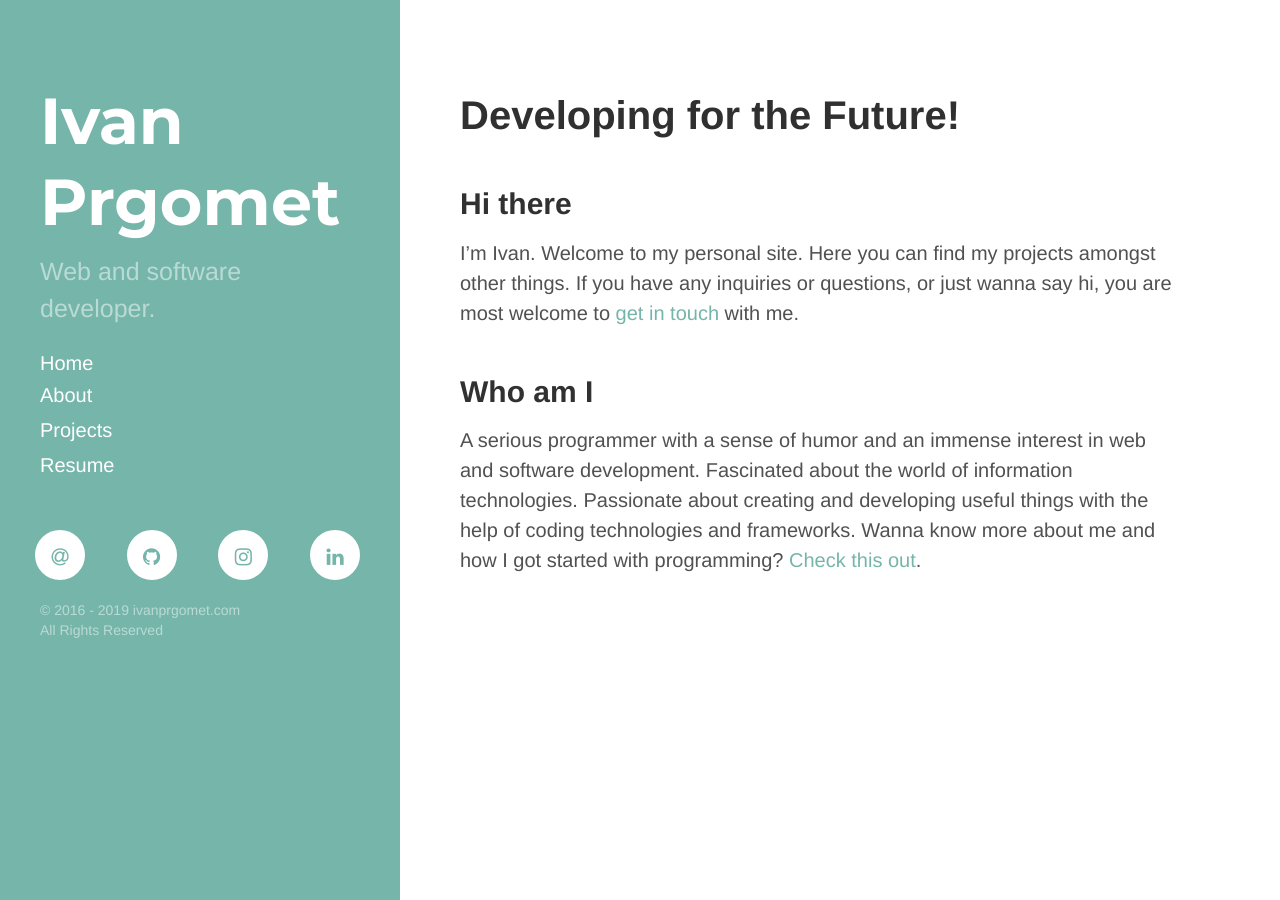
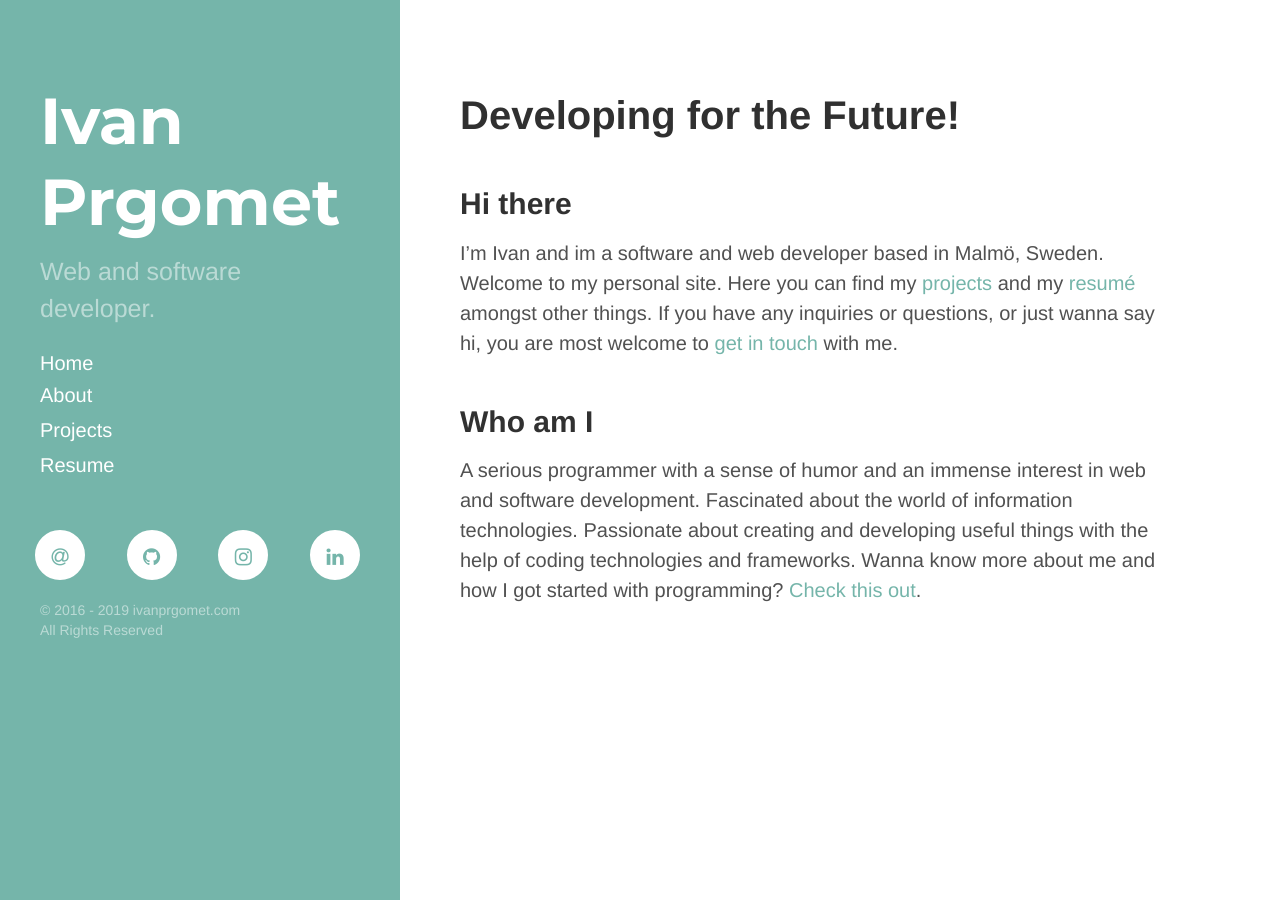
Before and after one commit to ivanprgomet-ip/ivanprgomet-ip.github.io, a Jekyll site: the page built from index.md, in a window 1280 px wide. Built offline with Jekyll 4.4.1, drawn with Linux system fonts in a browser that asks for light colours; nearby versions of some CDN libraries.

Commit message:
updated index page

```diff
--- a/index.md
+++ b/index.md
@@ -5,7 +5,7 @@ description: Welcome to my development portfolio. Let's talk about developing IT
 ---
 
 ## Hi there
-I'm Ivan. Welcome to my personal site. Here you can find my projects amongst other things. If you have any inquiries or questions, or just wanna say hi, you are most welcome to [get in touch](mailto:{{ site.author.email }}) with me.
+I'm Ivan and im a software and web developer based in Malmö, Sweden. Welcome to my personal site. Here you can find my [projects](/projects/) and my [resumé](/resume/) amongst other things. If you have any inquiries or questions, or just wanna say hi, you are most welcome to [get in touch](mailto:{{ site.author.email }}) with me.
 
 ## Who am I
 A serious programmer with a sense of humor and an immense interest in web and software development. Fascinated about the world of information technologies. Passionate about creating and developing useful things with the help of coding technologies and frameworks. Wanna know more about me and how I got started with programming? [Check this out](/about/).
```
